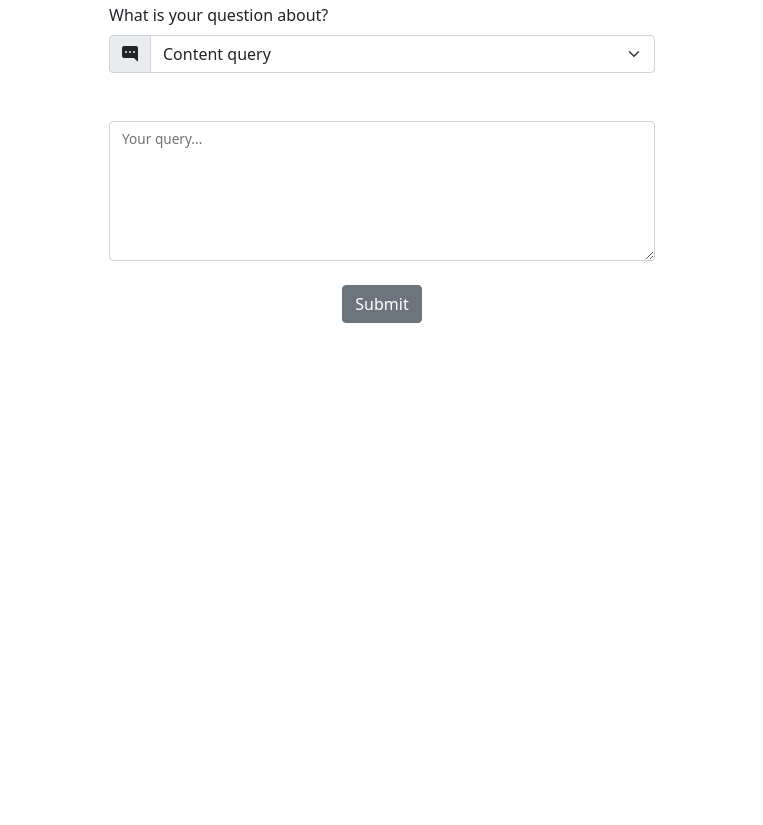
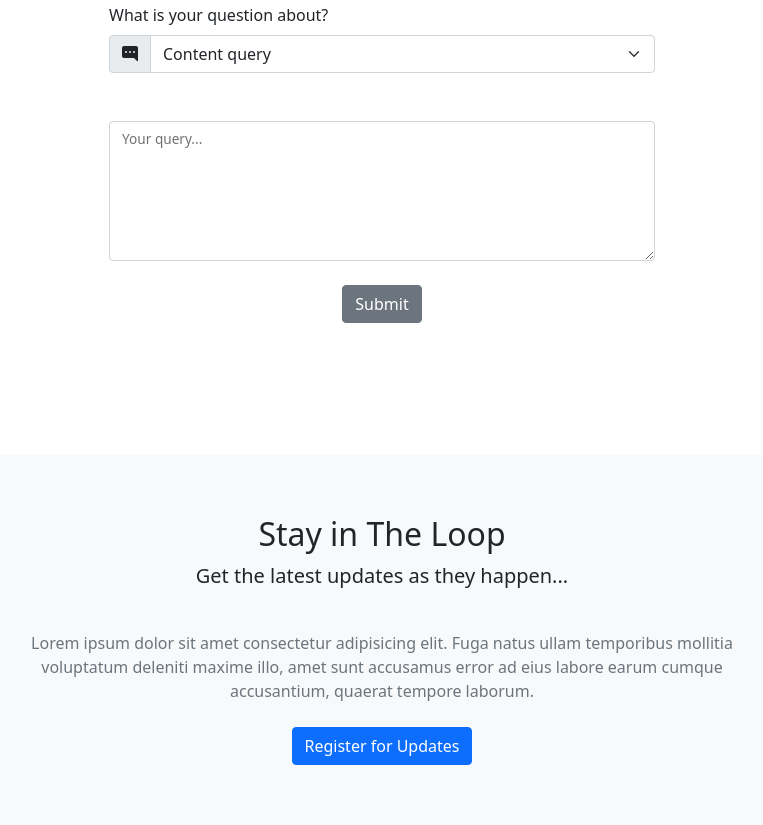
Before and after one commit to unitdevusd/dating, a website: page index.html in a window 1280 px wide. Shown: the part 4082-4907 px from the top of the page, without its empty margins (258-1021 px from the left). Before the commit the page ends 4537 px from the top, so only its background shows below. Drawn offline with nearby package versions, Linux system fonts and the light colour scheme.

Commit message:
Footer section & register modal trigger

```diff
--- a/index.html
+++ b/index.html
@@ -389,6 +389,27 @@
     </section>
 
     <!-- get updates / modal trigger -->
+    <section class="bg-light">
+        <div class="container">
+            <div class="text-center">
+                <h2>Stay in The Loop</h2>
+                <p class="lead">Get the latest updates as they happen...</p>
+            </div>
+
+            <div class="row justify-content-center">
+                <div class="col-md-8 text-center">
+                    <p class="text-muted my-4">
+                        Lorem ipsum dolor sit amet consectetur adipisicing elit. Fuga natus ullam temporibus mollitia voluptatum deleniti maxime illo, amet sunt accusamus error ad eius labore earum cumque accusantium, quaerat tempore laborum.
+                    </p>
+                    <button class="btn btn-primary" data-bs-toggle="modal" data-bs-target="#register-modal">
+                        Register for Updates
+                    </button>
+                </div>
+            </div>
+        </div>
+    </section>
+
+    <!-- modal -->
 
 
 </body>
```
Also changed, not shown: 1 other file.
